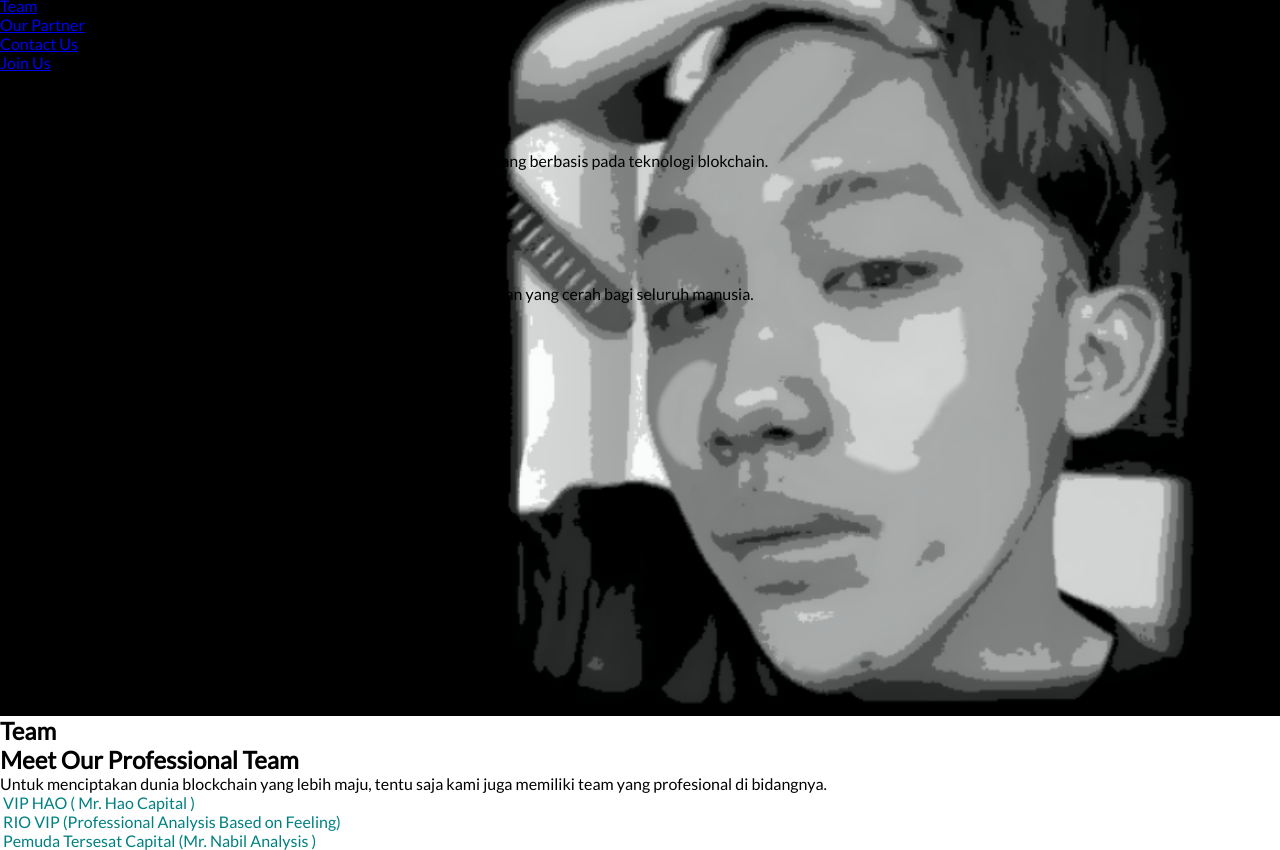
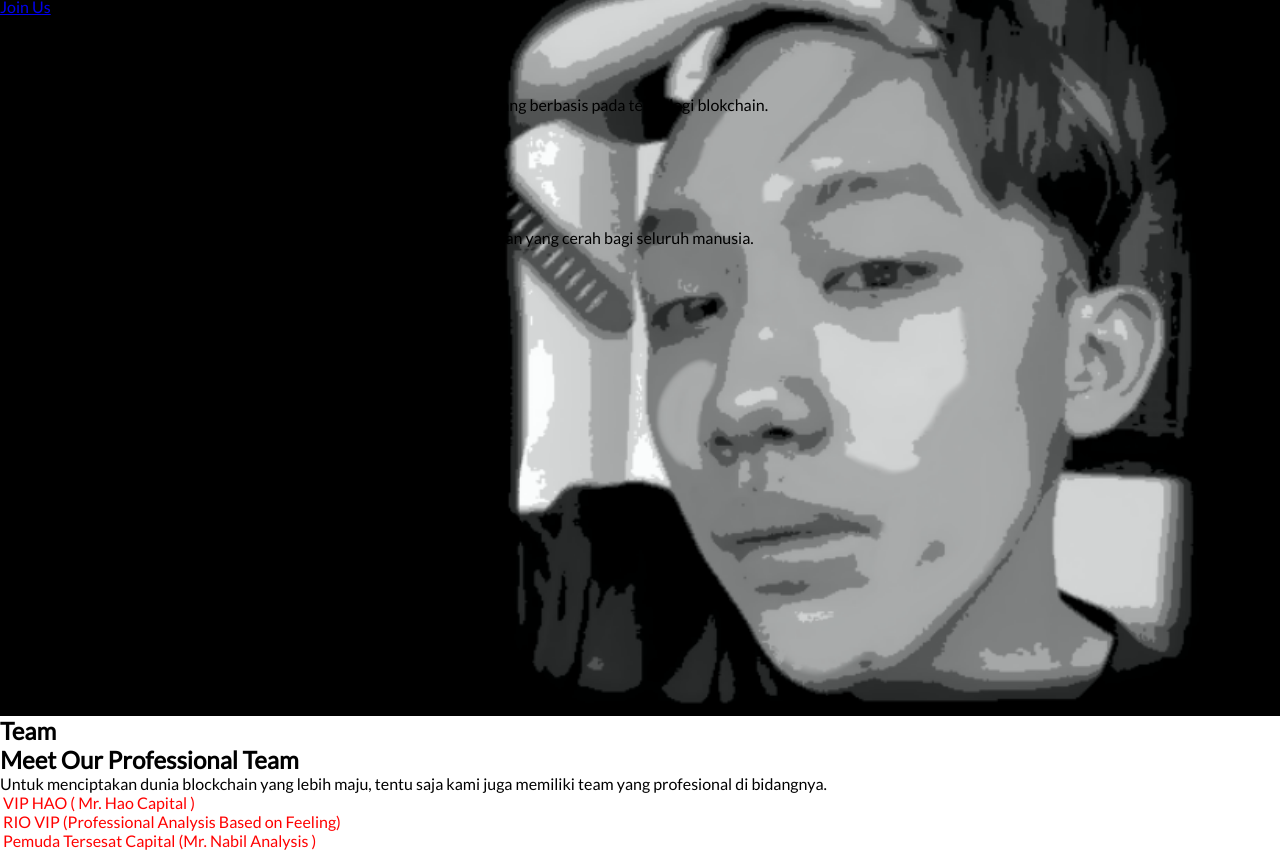
Before and after one commit to Vectorism/PemudaTersesat-Ecosystem, a plain HTML site: page index.html in a window 1280 px wide. Shown: the part 84-934 px from the top of the page. Drawn offline with nearby package versions, Linux system fonts and the light colour scheme.

Commit message:
Update style.css

```diff
--- a/style.css
+++ b/style.css
@@ -7,13 +7,13 @@
    border-sizing : border-box;
    background-size : cover;
    background-position: center;
- }
+  }
 
 .hero{
    height : 100vh;
    width : 100%;
    background-image : url(pemudatersesat.png);
- }
+  }
 
 .nav{
    display: flex;
@@ -22,15 +22,32 @@
    padding-top: 45px;
    padding-left :8%;
    padding-right: 8%;
- }
+  }
 
 .logo{
    color : white ;
    font-size : 35px;
    letter-spacing : 1px;
    cursor : pointer;
+  }
+
+span{
+   color : #FF0000;
+  }
+
+nav ul li{
+   list-style-type: none;
+   display: inline-block;
+   padding: 10px 25px;
  }
 
-span{
-   color : #008080;
+nav ul li a {
+   color: white;
+   text-decoration: none;
+   font-weight: bold;
+   text-transform: capitalize;
+ }
+
+nv ul li a::hover{
+   color: #008080;
    }
```
